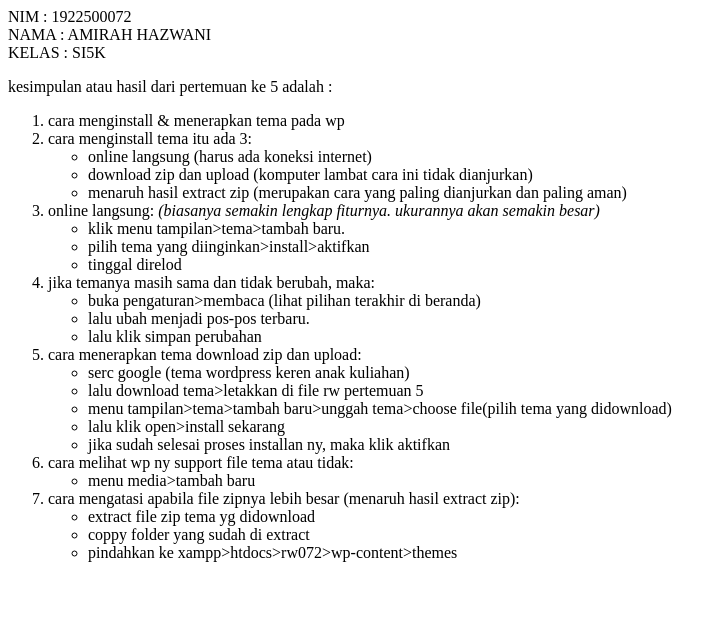
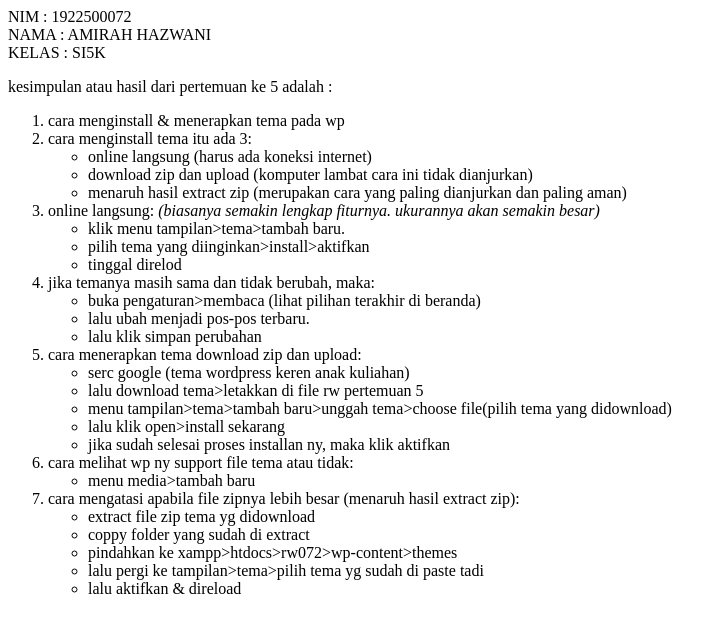
Before and after one commit to Amirah02/si5j2122o, a plain HTML site: page 5/index.html in a window 1280 px wide. Shown: the whole page, without its empty margins (0-726 px from the left). Drawn offline with Linux system fonts and the light colour scheme.

Commit message:
Update index.html

```diff
--- a/5/index.html
+++ b/5/index.html
@@ -40,5 +40,7 @@ KELAS : SI5K<br>
     <ul><li>extract file zip tema yg didownload</li>
       <li>coppy folder yang sudah di extract</li>
       <li>pindahkan ke xampp>htdocs>rw072>wp-content>themes</li>
+      <li>lalu pergi ke tampilan>tema>pilih tema yg sudah di paste tadi</li>
+      <li>lalu aktifkan & direload</li>
     </ul></li>
 </ol>
```
